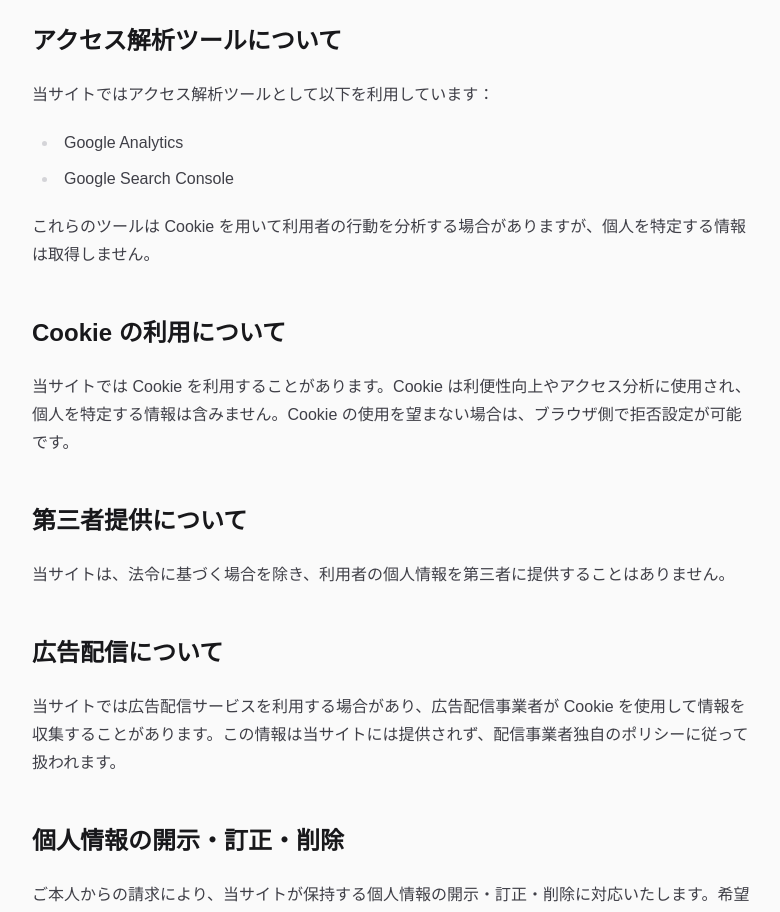
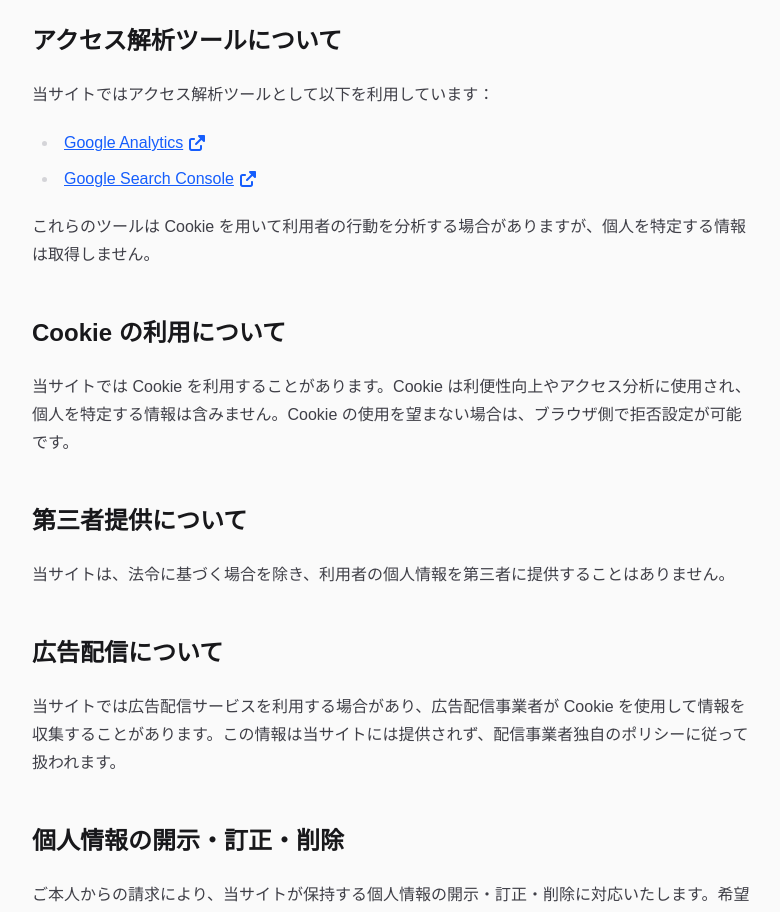
Before and after one commit to Apple-cake/next-tech-blog, a Next.js app: page /privacy in a window 1280 px wide. Shown: the part 840-1752 px from the top of the page, without its empty margins (248-1028 px from the left). Built offline with nearby package versions, Linux system fonts and the light colour scheme.

Commit message:
fontawesome導入、外部リンクにアイコン追加

```diff
--- a/app/layout.tsx
+++ b/app/layout.tsx
@@ -10,6 +10,10 @@ import type { Metadata } from "next";
 import "./globals.css";
 import Link from "next/link";
 import Footer from "@/components/layout/Footer";
+import "@fortawesome/fontawesome-svg-core/styles.css";
+import { config } from "@fortawesome/fontawesome-svg-core";
+
+config.autoAddCss = false;
 
 export const metadata: Metadata = {
   metadataBase: new URL("https://usagi-blog.vercel.app"),
--- a/app/privacy/page.tsx
+++ b/app/privacy/page.tsx
@@ -5,6 +5,8 @@
  */
 
 import Link from "next/link";
+import { FontAwesomeIcon } from "@fortawesome/react-fontawesome";
+import { faExternalLinkAlt } from "@fortawesome/free-solid-svg-icons";
 
 export const metadata = {
   title: "プライバシーポリシー | Usagi Blog",
@@ -50,8 +52,28 @@ export default function PrivacyPolicyPage() {
         当サイトではアクセス解析ツールとして以下を利用しています：
       </p>
       <ul>
-        <li>Google Analytics</li>
-        <li>Google Search Console</li>
+        <li>
+          <Link
+            href="https://marketingplatform.google.com/about/analytics/terms/jp/"
+            target="_blank"
+            rel="noopener noreferrer"
+            className="inline-flex items-center gap-1 text-blue-600 hover:underline"
+          >
+            Google Analytics
+            <FontAwesomeIcon icon={faExternalLinkAlt} className="w-3 h-3" />
+          </Link>
+        </li>
+        <li>
+          <Link
+            href="https://policies.google.com/"
+            target="_blank"
+            rel="noopener noreferrer"
+            className="inline-flex items-center gap-1 text-blue-600 hover:underline"
+          >
+            Google Search Console
+            <FontAwesomeIcon icon={faExternalLinkAlt} className="w-3 h-3" />
+          </Link>
+        </li>
       </ul>
       <p>
         これらのツールは Cookie を用いて利用者の行動を分析する場合がありますが、個人を特定する情報は取得しません。
--- a/package.json
+++ b/package.json
@@ -9,6 +9,9 @@
     "lint": "eslint"
   },
   "dependencies": {
+    "@fortawesome/fontawesome-svg-core": "^7.2.0",
+    "@fortawesome/free-solid-svg-icons": "^7.2.0",
+    "@fortawesome/react-fontawesome": "^3.2.0",
     "@tailwindcss/typography": "^0.5.19",
     "next": "16.1.6",
     "react": "19.2.3",
```
Also changed, not shown: 1 other file (tests, documents, lock files or other folders).
